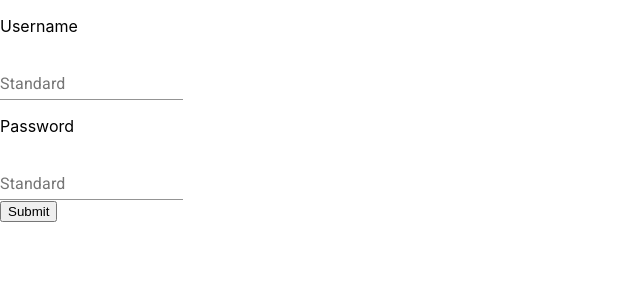
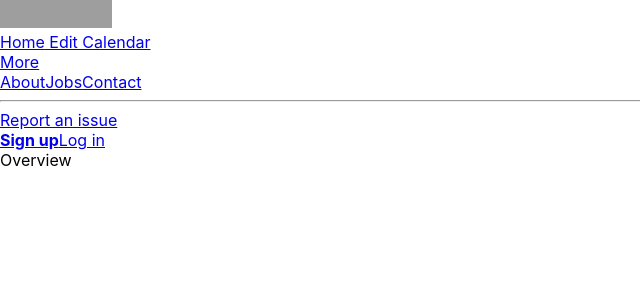
Before and after one commit to jasonv94/TimeManager, a React (Create React App) app in the folder app/: page / in a window 1280 px wide. Shown: the top 300 px of the page, without its empty margins (0-640 px from the left). Built offline with nearby package versions, Linux system fonts and the light colour scheme; grey boxes are pictures that could not be loaded.

Commit message:
chore: remove need to be logged in

```diff
--- a/app/src/App.js
+++ b/app/src/App.js
@@ -1,4 +1,5 @@
-import React, { useState } from 'react';
+// import React, { useState } from 'react';
+import React from 'react';
 import { BrowserRouter as Router, Route, Switch } from 'react-router-dom';
 
 import { Overview, Profile, Login } from './pages';
@@ -15,11 +16,11 @@ import './App.css';
 
 function App() {
   // const token = getToken();
-  const [token, setToken] = useState();
+  // const [token, setToken] = useState();
 
-  if (!token) {
-    return <Login setToken={setToken} />
-  } else {
+  // if (!token) {
+  //   return <Login setToken={setToken} />
+  // } else {
 
   const routes = (
     <Switch>
@@ -50,7 +51,7 @@ function App() {
       </Router>
     </React.Fragment>
   );
-  }
+  // }
 }
 
 export default App;
```
Lines whose indentation alone changed are shown as unchanged.
